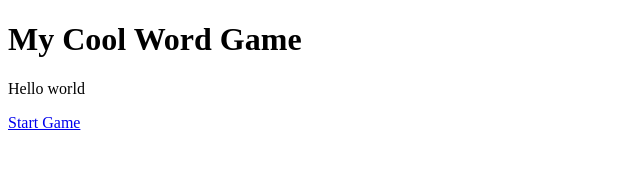
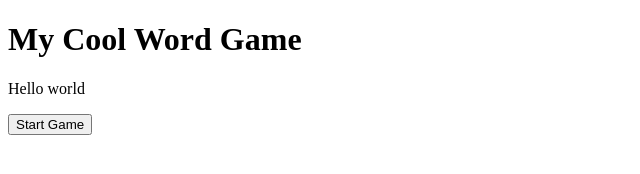
Before and after one commit to abendago/wordsgame, a plain HTML site: page index.html in a window 1280 px wide. Shown: the whole page, without its empty margins (0-640 px from the left). Drawn offline with Linux system fonts and the light colour scheme.

Commit message:
Used correct html5 tag name

```diff
--- a/index.html
+++ b/index.html
@@ -11,7 +11,7 @@
     <h1>My Cool Word Game</h1>
     <p>Hello world</p>
 
-    <a href="#">Start Game</a>
+    <button href="#">Start Game</button>
 </body>
 
 </html>
```
